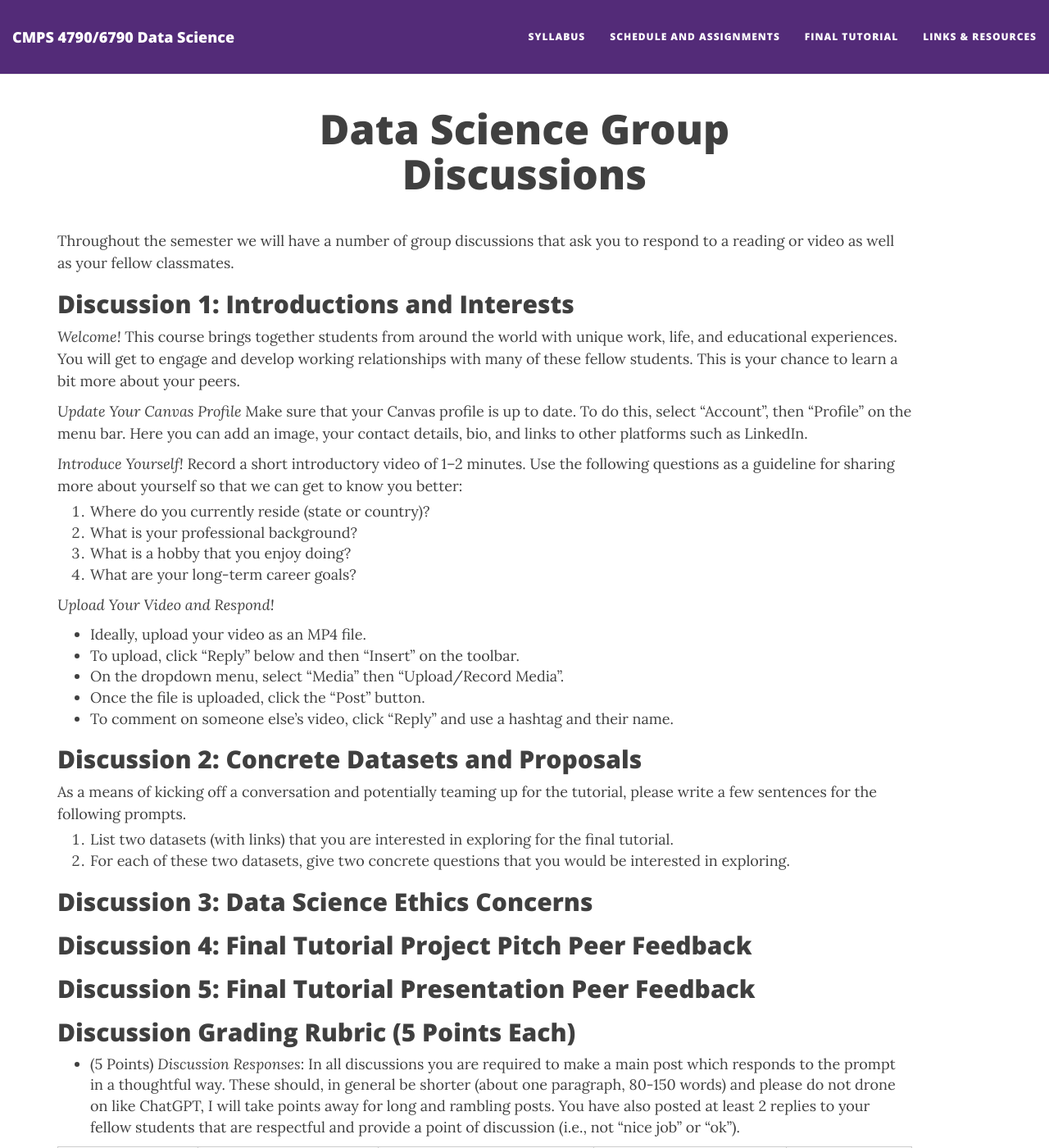
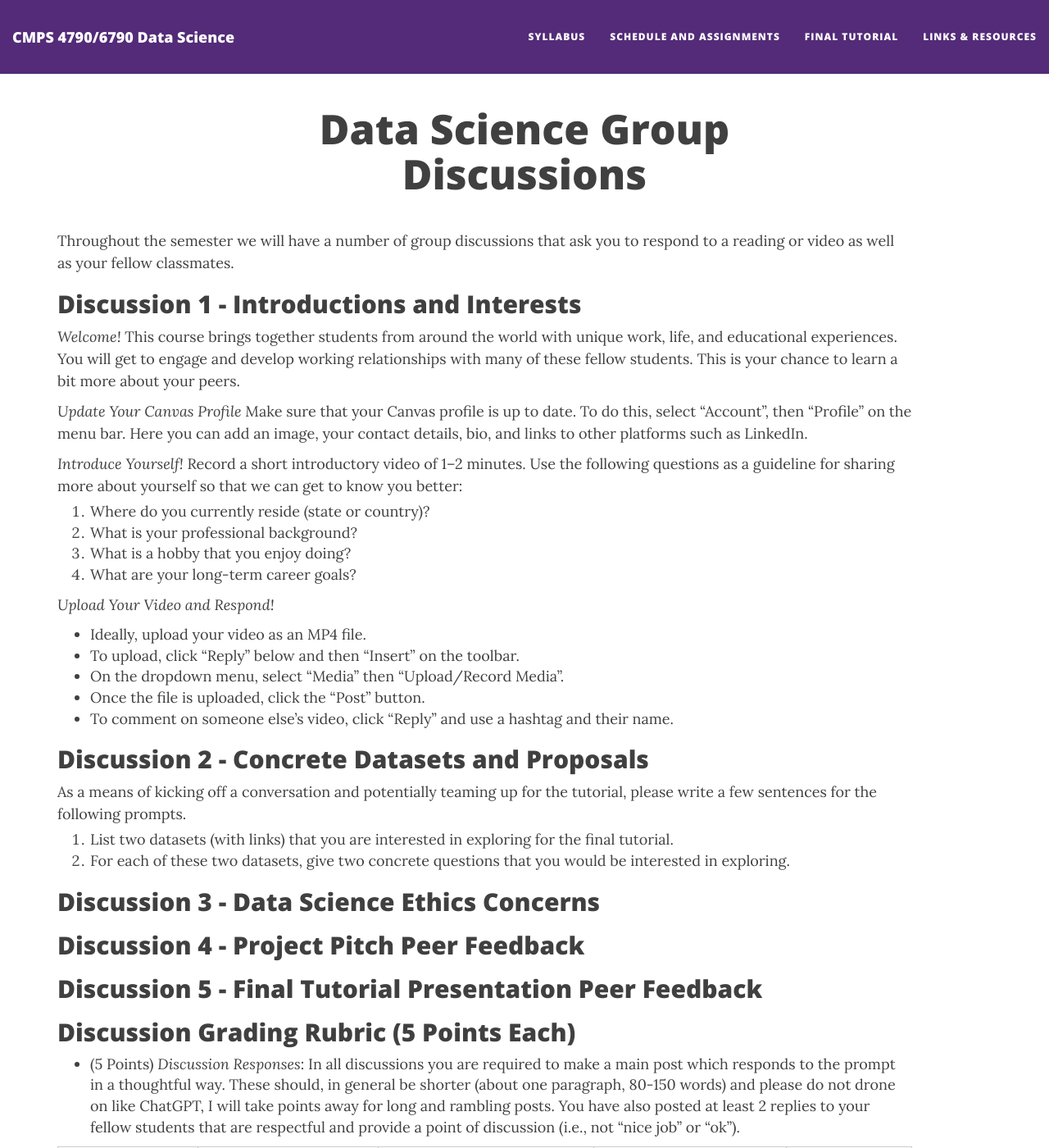
Before and after one commit to nmattei/cmps6790, a Jekyll site: the page built from discussions.md, in a window 1280 px wide and 1400 px high. Shown: the whole window at 82% size. Built offline with Jekyll 4.4.1, drawn with Linux system fonts in a browser that asks for light colours; nearby versions of some CDN libraries.

Commit message:
discussion updates

```diff
--- a/discussions.md
+++ b/discussions.md
@@ -6,7 +6,7 @@ published: true
 
 Throughout the semester we will have a number of group discussions that ask you to respond to a reading or video as well as your fellow classmates.
 
-## Discussion 1: Introductions and Interests
+## Discussion 1 - Introductions and Interests
 
 *Welcome!* This course brings together students from around the world with unique work, life, and educational experiences. You will get to engage and develop working relationships with many of these fellow students. This is your chance to learn a bit more about your peers.
 
@@ -25,18 +25,18 @@ Throughout the semester we will have a number of group discussions that ask you
 * Once the file is uploaded, click the “Post” button.
 * To comment on someone else’s video, click “Reply” and use a hashtag and their name.
 
-## Discussion 2: Concrete Datasets and Proposals
+## Discussion 2 - Concrete Datasets and Proposals
 
 As a means of kicking off a conversation and potentially teaming up for the tutorial, please write a few sentences for the following prompts.
 
 1. List two datasets (with links) that you are interested in exploring for the final tutorial.
 2. For each of these two datasets, give two concrete questions that you would be interested in exploring.
 
-## Discussion 3: Data Science Ethics Concerns
+## Discussion 3 - Data Science Ethics Concerns
 
-## Discussion 4: Final Tutorial Project Pitch Peer Feedback
+## Discussion 4 - Project Pitch Peer Feedback
 
-## Discussion 5: Final Tutorial Presentation Peer Feedback
+## Discussion 5 - Final Tutorial Presentation Peer Feedback
 
 ## Discussion Grading Rubric (5 Points Each)
 
```
